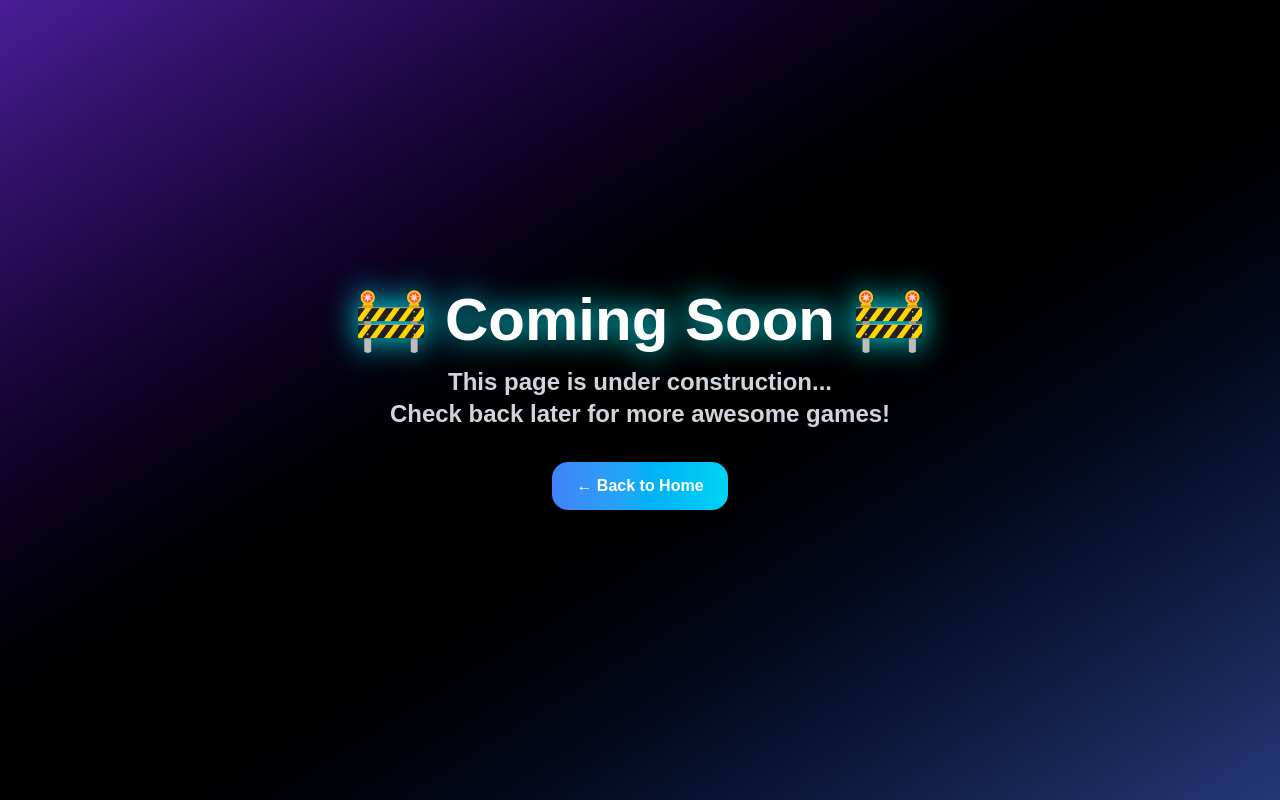
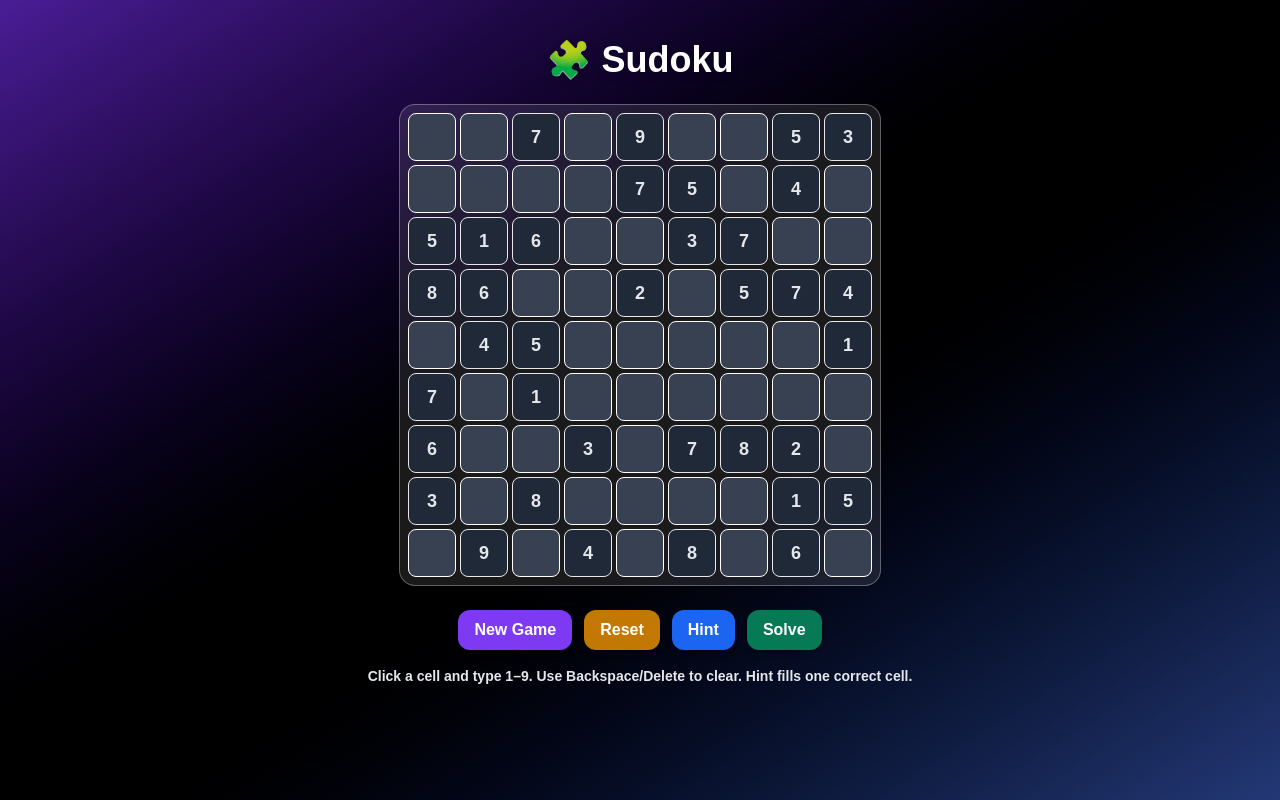
Before and after one commit to Wasib-2005/Games-puzzle-, a React (Vite) app: page /sudoku in a window 1280 px wide. Built offline with nearby package versions, Linux system fonts and the light colour scheme; a web font is replaced by a local one; what tailwindcss-animated would draw is missing.

Commit message:
sudoku added

```diff
--- a/src/Games/GamesInterface.jsx
+++ b/src/Games/GamesInterface.jsx
@@ -67,7 +67,7 @@ const GamesInterface = () => {
           </div>
 
           <div
-            onClick={() => gameSelectionHandle("sudoku")}
+            onClick={() => navigate("/sudoku")}
             className="w-[150px] grid items-center justify-center text-center hover:opacity-80 cursor-pointer transition-opacity"
           >
             <div>
--- a/src/Games/Quiz/QuizQuestion.jsx
+++ b/src/Games/Quiz/QuizQuestion.jsx
@@ -4,7 +4,7 @@ const QuizQuestion = ({ questionData, index, selectedAnswer, handleAnswerSelect
   const isAnswered = selectedAnswer !== undefined;
 
   return (
-    <div className="glassmorphism p-6 rounded-2xl shadow-neon min-w-[400px] flex flex-col gap-5">
+    <div className="glassmorphism p-6 rounded-2xl shadow-neon w-[300px] md:w-auto flex flex-col gap-5">
       <p className="text-xl font-semibold text-white drop-shadow-neon">
         {index + 1}. {questionData.question}
       </p>
--- /dev/null
+++ b/src/Games/Sudoku/Sudoku.jsx
@@ -0,0 +1,178 @@
+import React, { useEffect, useState } from 'react';
+
+// --- Sudoku utility functions ---
+const clone = (board) => board.map(row => [...row]);
+const shuffle = (arr) => {
+  const a = [...arr];
+  for (let i = a.length - 1; i > 0; i--) {
+    const j = Math.floor(Math.random() * (i + 1));
+    [a[i], a[j]] = [a[j], a[i]];
+  }
+  return a;
+};
+const range = (n) => [...Array(n).keys()];
+const findEmpty = (board) => {
+  for (let r = 0; r < 9; r++) {
+    for (let c = 0; c < 9; c++) {
+      if (board[r][c] === 0) return { r, c };
+    }
+  }
+  return null;
+};
+const isSafe = (board, r, c, n) => {
+  for (let i = 0; i < 9; i++) {
+    if (board[r][i] === n || board[i][c] === n) return false;
+  }
+  const br = Math.floor(r / 3) * 3;
+  const bc = Math.floor(c / 3) * 3;
+  for (let i = 0; i < 3; i++) {
+    for (let j = 0; j < 3; j++) {
+      if (board[br + i][bc + j] === n) return false;
+    }
+  }
+  return true;
+};
+const solveBoard = (board) => {
+  const b = clone(board);
+  const step = () => {
+    const empty = findEmpty(b);
+    if (!empty) return true;
+    const { r, c } = empty;
+    for (let n = 1; n <= 9; n++) {
+      if (isSafe(b, r, c, n)) {
+        b[r][c] = n;
+        if (step()) return true;
+        b[r][c] = 0;
+      }
+    }
+    return false;
+  };
+  return step() ? b : null;
+};
+const generateFull = () => {
+  const board = Array.from({ length: 9 }, () => Array(9).fill(0));
+  const fill = () => {
+    const empty = findEmpty(board);
+    if (!empty) return true;
+    const { r, c } = empty;
+    for (const n of shuffle(range(9).map(i => i + 1))) {
+      if (isSafe(board, r, c, n)) {
+        board[r][c] = n;
+        if (fill()) return true;
+        board[r][c] = 0;
+      }
+    }
+    return false;
+  };
+  fill();
+  return board;
+};
+const makePuzzle = (solution, holes = 45) => {
+  const puzzle = clone(solution);
+  const indices = shuffle(range(81));
+  let removed = 0;
+  for (const idx of indices) {
+    if (removed >= holes) break;
+    const r = Math.floor(idx / 9);
+    const c = idx % 9;
+    const backup = puzzle[r][c];
+    puzzle[r][c] = 0;
+    const solved = solveBoard(puzzle);
+    if (solved) removed++;
+    else puzzle[r][c] = backup;
+  }
+  return puzzle;
+};
+
+// --- Sudoku Component ---
+export default function Sudoku() {
+  const [board, setBoard] = useState(Array.from({ length: 9 }, () => Array(9).fill(0)));
+  const [solution, setSolution] = useState(null);
+  const [fixed, setFixed] = useState(Array.from({ length: 9 }, () => Array(9).fill(false)));
+  const [selected, setSelected] = useState(null);
+  const [mistakes, setMistakes] = useState(new Set());
+  const [won, setWon] = useState(false);
+
+  const restart = () => {
+    const full = generateFull();
+    const puzz = makePuzzle(full, 45);
+    setBoard(puzz);
+    setSolution(full);
+    setFixed(puzz.map(row => row.map(v => v !== 0)));
+    setSelected(null);
+    setMistakes(new Set());
+    setWon(false);
+  };
+
+  useEffect(() => { restart(); }, []);
+
+  const setCell = (r, c, val) => {
+    if (fixed[r][c]) return;
+    setBoard(prev => {
+      const next = clone(prev);
+      next[r][c] = val;
+      return next;
+    });
+    const key = `${r},${c}`;
+    setMistakes(prev => {
+      const next = new Set(prev);
+      if (val === 0) next.delete(key);
+      else if (solution && val !== solution[r][c]) next.add(key);
+      else next.delete(key);
+      return next;
+    });
+  };
+
+  const onKeyDown = (e, r, c) => {
+    if (!/[0-9]/.test(e.key) && e.key !== 'Backspace' && e.key !== 'Delete') return;
+    e.preventDefault();
+    if (fixed[r][c]) return;
+    if (e.key === 'Backspace' || e.key === 'Delete' || e.key === '0') {
+      setCell(r, c, 0);
+      return;
+    }
+    setCell(r, c, parseInt(e.key, 10));
+  };
+
+  const giveHint = () => {
+    if (!solution) return;
+    for (let r = 0; r < 9; r++) {
+      for (let c = 0; c < 9; c++) {
+        if (!fixed[r][c] && board[r][c] !== solution[r][c]) {
+          setCell(r, c, solution[r][c]);
+          return;
+        }
+      }
+    }
+  };
+
+  const solveNow = () => { if (!solution) return; setBoard(clone(solution)); setMistakes(new Set()); setWon(true); };
+  const resetBoard = () => { setBoard(prev => prev.map((row, r) => row.map((_, c) => (fixed[r][c] ? prev[r][c] : 0)))); setSelected(null); setMistakes(new Set()); setWon(false); };
+  const related = (r, c) => selected && (r===selected.r||c===selected.c||(Math.floor(r/3)===Math.floor(selected.r/3)&&Math.floor(c/3)===Math.floor(selected.c/3)));
+
+  return (
+    <div className="flex flex-col items-center justify-start min-h-screen py-10 text-white">
+      <h1 className="text-4xl font-bold mb-6 drop-shadow-lg">🧩 Sudoku</h1>
+      <div className="grid grid-cols-9 gap-1 p-2 rounded-2xl bg-white/10 border border-white/30 backdrop-blur-md">
+        {board.map((row, r) => (
+          <React.Fragment key={r}>
+            {row.map((val, c) => (
+              <div key={`${r}-${c}`} tabIndex={0} onKeyDown={e=>onKeyDown(e,r,c)} onClick={()=>setSelected({r,c})}
+                className={`w-9 h-9 md:w-12 md:h-12  flex items-center justify-center rounded-lg text-lg font-semibold border backdrop-blur-md transition ${fixed[r][c]?'bg-gray-800 text-gray-200':'bg-gray-700 text-white'} ${selected&&selected.r===r&&selected.c===c?'ring-2 ring-purple-400':''} ${mistakes.has(`${r},${c}`)?'bg-red-600/70 ring-2 ring-red-400':''}`}
+              >
+                {fixed[r][c]?val||'' : <input className="w-full h-full text-center bg-transparent outline-none" inputMode="numeric" maxLength={1} value={val===0?'':String(val)} onChange={e=>{const raw=e.target.value.replace(/[^1-9]/g,''); setCell(r,c,raw?parseInt(raw,10):0);}} onFocus={()=>setSelected({r,c})}/>}</div>
+            ))}
+          </React.Fragment>
+        ))}
+      </div>
+      <div className="flex gap-3 mt-6">
+        <button onClick={restart} className="px-4 py-2 rounded-xl bg-purple-600 hover:bg-purple-700 shadow-md">New Game</button>
+        <button onClick={resetBoard} className="px-4 py-2 rounded-xl bg-yellow-500 hover:bg-yellow-600 shadow-md">Reset</button>
+        <button onClick={giveHint} className="px-4 py-2 rounded-xl bg-blue-600 hover:bg-blue-700 shadow-md">Hint</button>
+        <button onClick={solveNow} className="px-4 py-2 rounded-xl bg-green-600 hover:bg-green-700 shadow-md">Solve</button>
+      </div>
+      {won && <div className="mt-4 text-green-300 font-bold text-xl drop-shadow">🎉 Congratulations! You solved it! 🎉</div>}
+      <p className="mt-4 text-sm text-gray-200">Click a cell and type 1–9. Use Backspace/Delete to clear. Hint fills one correct cell.</p>
+    </div>
+  );
+}
--- a/src/MainRouter.jsx
+++ b/src/MainRouter.jsx
@@ -5,7 +5,7 @@ import GamesInterface from "./Games/GamesInterface";
 import GameSetup from "./Games/GameSetup";
 import TicTacToe from "./Games/TicTacToe/TicTacToe";
 import ErrorCommingSoon from "./ErrorCommingSoon";
-import Quiz from "./Games/Quiz/Quiz";
+import Sudoku from "./Games/Sudoku/Sudoku";
 
 const MainRouter = createBrowserRouter([
   {
@@ -15,9 +15,8 @@ const MainRouter = createBrowserRouter([
       { path: "/", element: <Home /> },
       { path: "games-interface", element: <GamesInterface /> },
       { path: "game-setup/:gameID", element: <GameSetup /> },
-      { path: "quiz", element: <Quiz /> },
       { path: "/tic-tac-toe/:modeID/:gameKey", element: <TicTacToe /> },
-      { path: "/sudoku/:modeID/:gameKey", element: <ErrorCommingSoon /> }, // Placeholder for Sudoku
+      { path: "/sudoku", element: <Sudoku /> }, // Placeholder for Sudoku
       { path: "*", element: <ErrorCommingSoon /> },
     ],
   },
```
